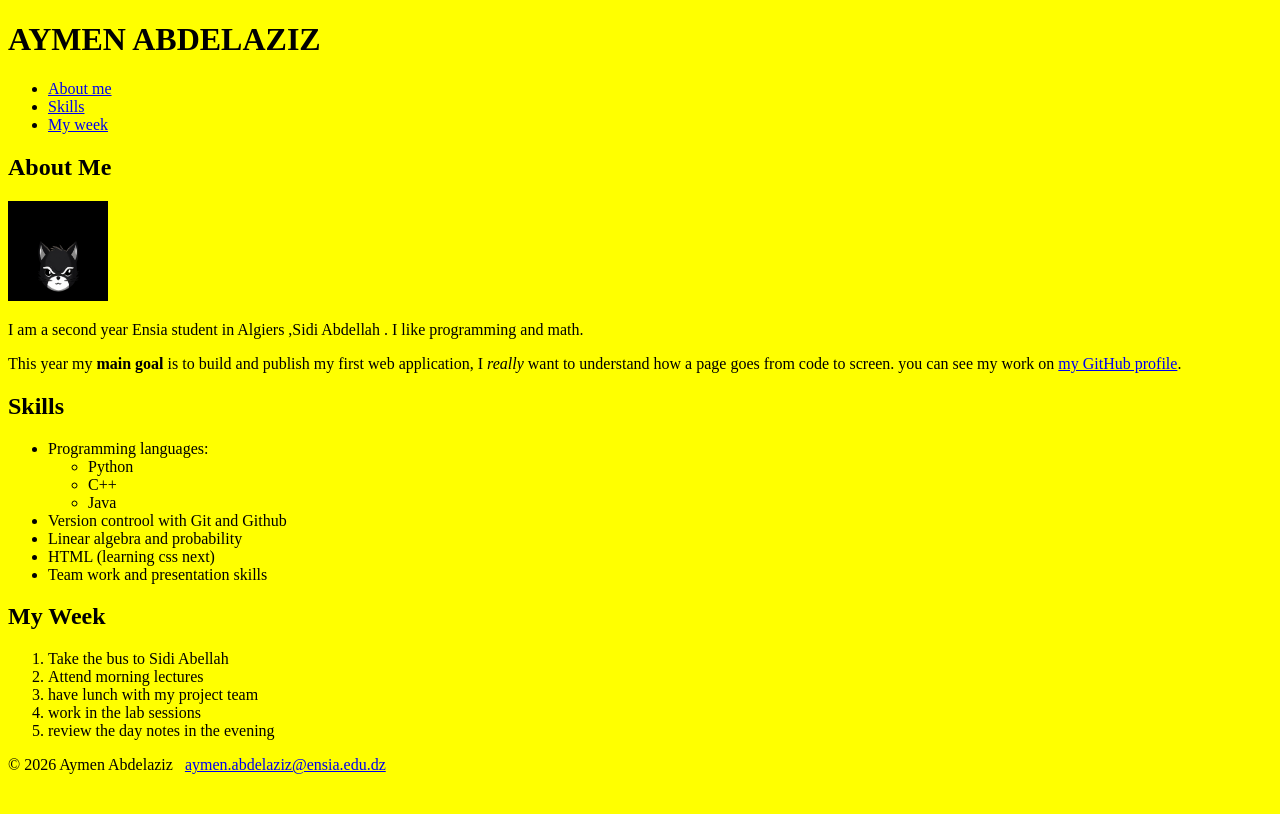
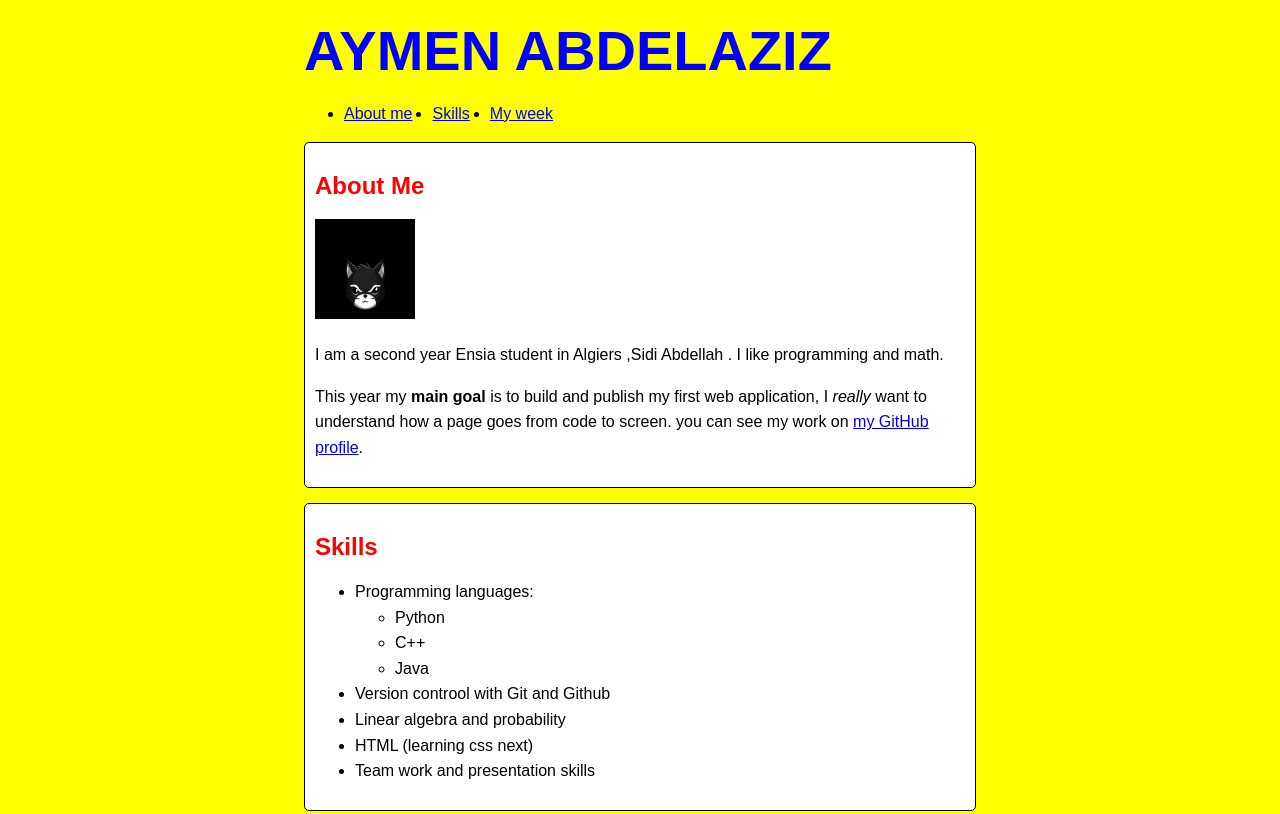
Before and after one commit to aymenabdelaziz-sudo/web_dev_labs, a plain HTML site: page lab3-css/part-a-profile/index.html in a window 1280 px wide. Shown: the top 814 px of the page. Drawn offline with Linux system fonts and the light colour scheme.

Commit message:
Part1 Completed

```diff
--- a/lab3-css/part-a-profile/css/style.css
+++ b/lab3-css/part-a-profile/css/style.css
@@ -1,3 +1,45 @@
 body{
     background-color: yellow;
+    color:black ;
+   line-height: 1.6rem;
+   font-family: Arial, Helvetica, sans-serif;
+   max-width: 42rem;
+   justify-self: center;
+
+
 }
+
+h1{
+    color: blue;
+    font-size: 3.5rem;
+}
+
+h2{
+    color: red ;
+}
+
+section{
+    background: white;
+    border: 1px solid black;
+    border-radius: 5px ;
+
+    padding: 10px;
+    margin-bottom: 15px;
+}
+
+nav > ul{
+    display: flex;
+    gap: 20px;
+}
+
+
+footer{
+    color: grey;
+    text-align: center;
+    font-size: small;
+}
+
+a:hover{
+    color: blueviolet;
+    text-decoration: none;
+}
--- a/lab3-css/part-c-application/css/style.css
+++ b/lab3-css/part-c-application/css/style.css
@@ -1,3 +1,3 @@
 body{
-    background-color: yellow;
+    background-color: yellow ;
 }
```
Also changed, not shown: lab3-css/part-c-application/index.html (+1 -1 lines).
